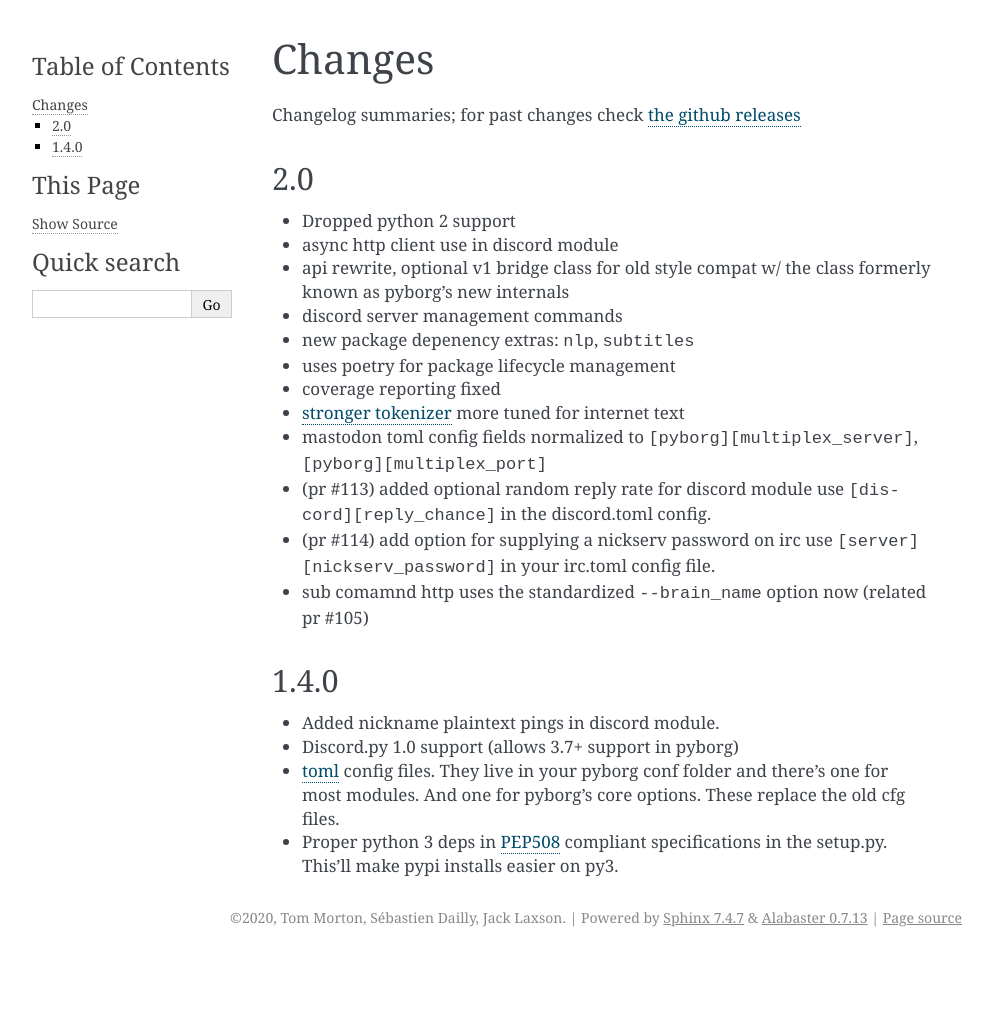
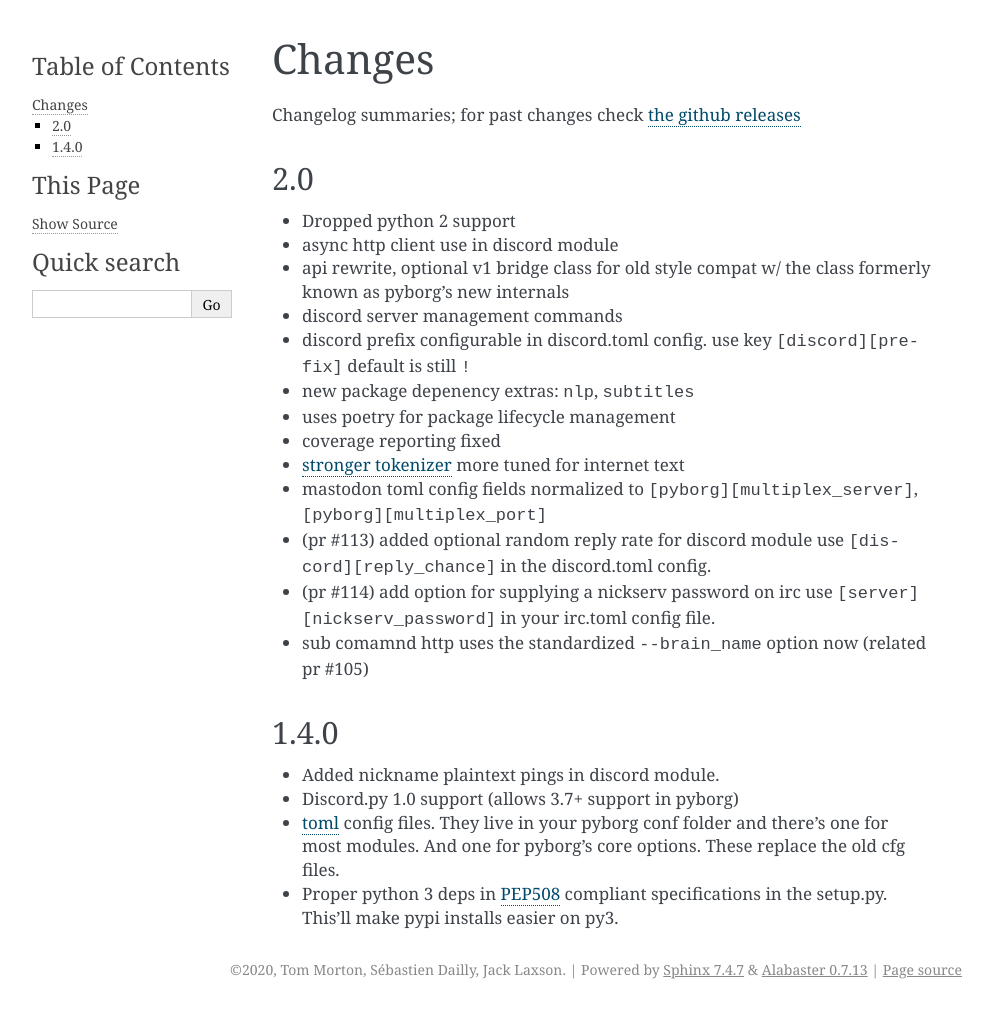
Before and after one commit to jrabbit/pyborg-1up, a Sphinx documentation site: the page built from docs/source/changes.rst, in a window 1280 px wide. Shown: the whole page, without its empty margins (148-1141 px from the left). Built offline with Sphinx 7.4.7, drawn with Linux system fonts in a browser that asks for light colours; before the commit the page ends 957 px from its top, so only the background shows below that.

Commit message:
document prefix option, Closes #107

```diff
--- a/docs/source/changes.rst
+++ b/docs/source/changes.rst
@@ -10,6 +10,7 @@ Changelog summaries; for past changes check `the github releases <https://github
 - async http client use in discord module
 - api rewrite, optional v1 bridge class for old style compat w/ the class formerly known as pyborg's new internals
 - discord server management commands
+- discord prefix configurable in discord.toml config. use key :kbd:`[discord][prefix]` default is still :kbd:`!`
 - new package depenency extras: :kbd:`nlp`, :kbd:`subtitles`
 - uses poetry for package lifecycle management
 - coverage reporting fixed
```
